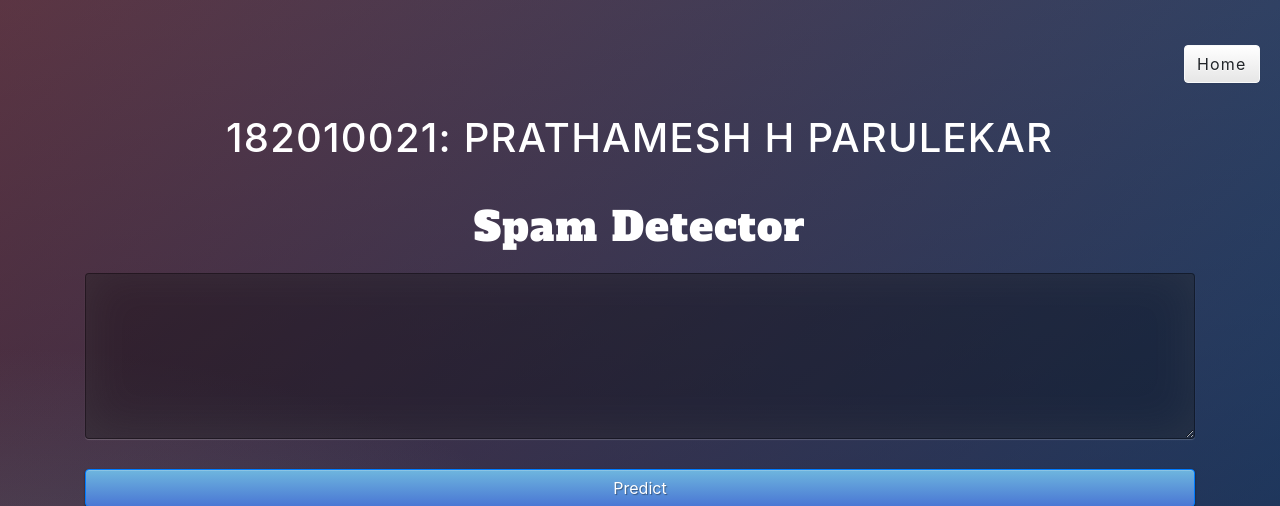
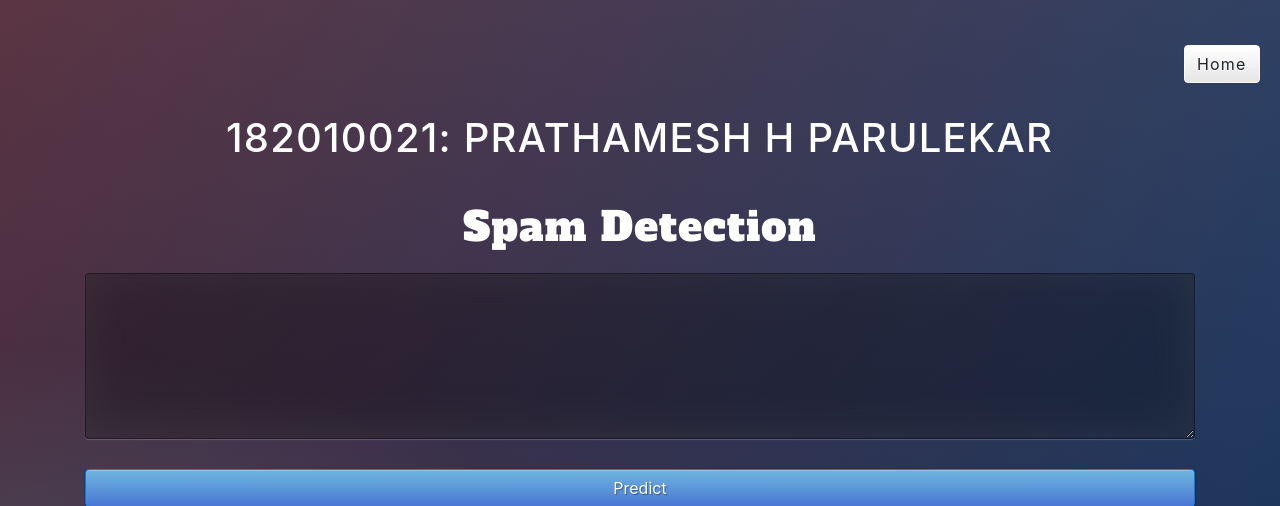
Before and after one commit to H-S-prathamesh-parulekar/spamD2, a Flask app: template templates/index.html in a window 1280 px wide. Shown: the top 506 px of the page. Run offline with Flask 2, Linux system fonts and the light colour scheme; the template is opened without the code that fills it, so the values that code supplies are empty; some libraries are stand-ins or nearby versions; some web fonts are replaced.

Commit message:
new changes

```diff
--- a/requirements.txt
+++ b/requirements.txt
@@ -4,7 +4,3 @@ scikit-learn==0.24.2
 pandas
 Werkzeug
 gunicorn
-imaplib
-email
-traceback
-time
--- a/templates/index.html
+++ b/templates/index.html
@@ -29,7 +29,7 @@
 
 					<div class=" col-md-12 col-sm-12 col-xs-12">
 					<h1 style="color:white ;text-align: center;margin-top: 3%;
-					margin-bottom: 2%;font-family: 'Alfa Slab One', cursive;" >Spam Detector</h1>
+					margin-bottom: 2%;font-family: 'Alfa Slab One', cursive;" >Spam Detection</h1>
 
 					<form action="{{ url_for('predict')}}" method="POST">
 						<textarea  name="message" rows="6" cols="50" required="required"></textarea>
```
